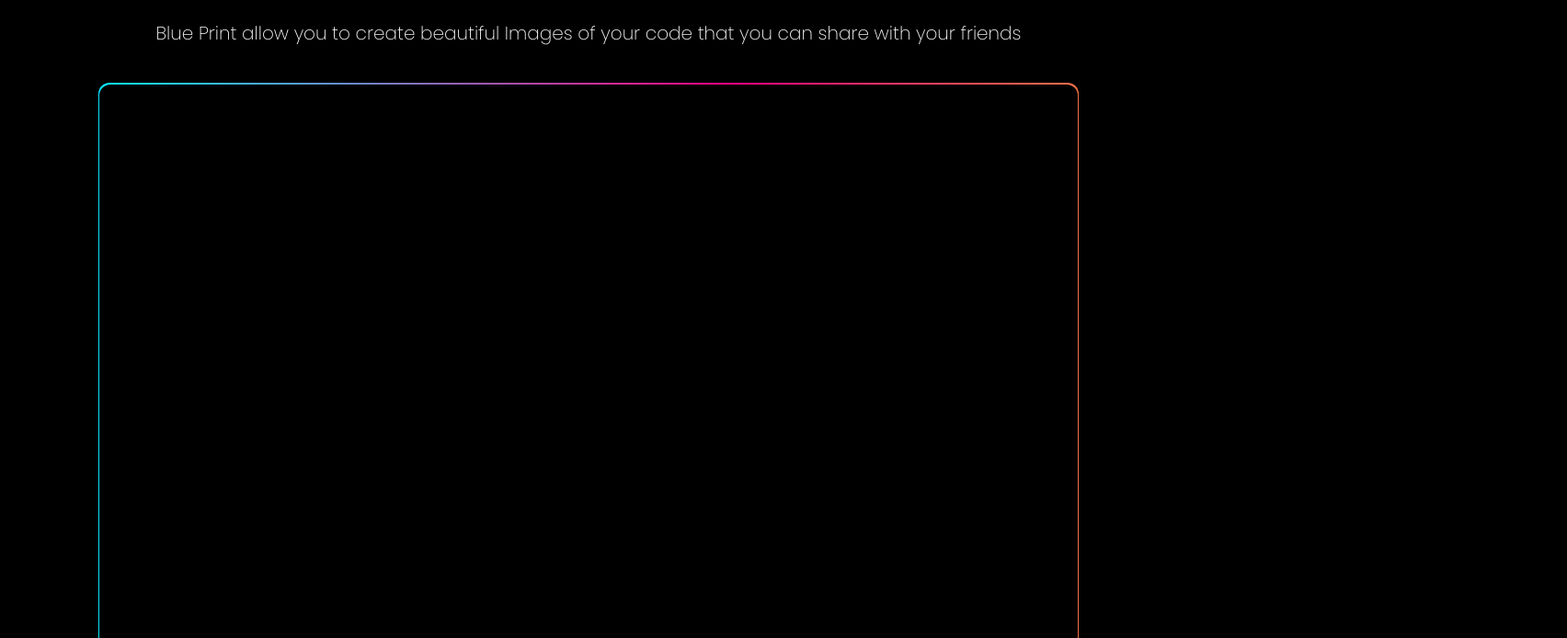
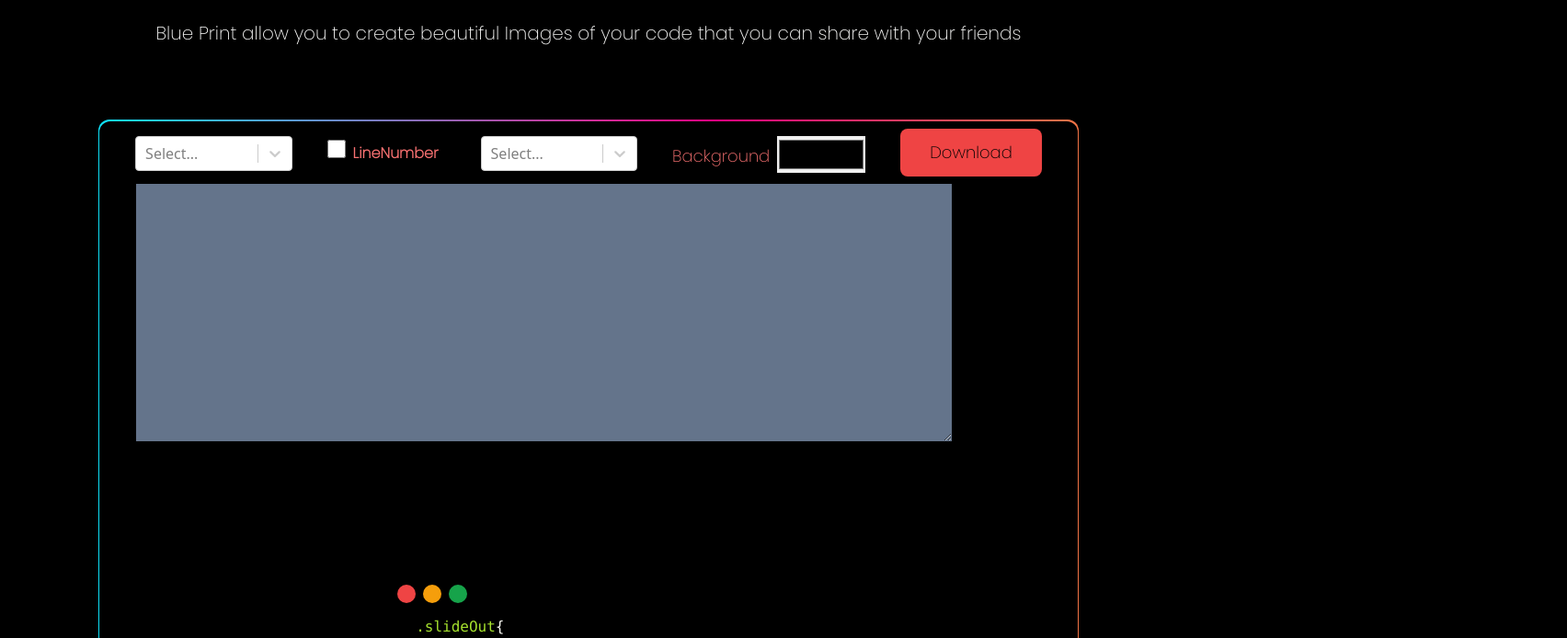
Before and after one commit to Lakshmanshankar/code-share, a React (Create React App) app: page / in a window 1280 px wide. Shown: the part 86-780 px from the top of the page at 92% size, 1704 px wide, since content can reach past the window. Built offline with nearby package versions, Linux system fonts and the light colour scheme.

Commit message:
now testing

```diff
--- a/package.json
+++ b/package.json
@@ -12,6 +12,7 @@
     "html2canvas": "^1.4.1",
     "react": "^18.2.0",
     "react-dom": "^18.2.0",
+    "react-dropdown-select": "^4.9.0",
     "react-router-dom": "^6.4.2",
     "react-scripts": "5.0.1",
     "react-select": "^5.5.7",
--- a/src/components/Highlighter.jsx
+++ b/src/components/Highlighter.jsx
@@ -1,10 +1,116 @@
 import React, { Component } from 'react'
+import Select from 'react-select';
+import html2canvas from 'html2canvas'
+import SyntaxHighlighter from 'react-syntax-highlighter';
+// eslint-disable-next-line
+import { nnfxDark } from 'react-syntax-highlighter/dist/esm/styles/hljs';
+// eslint-disable-next-line
+import { irBlack } from 'react-syntax-highlighter/dist/cjs/styles/hljs';
+// eslint-disable-next-line
+import { monokaiSublime } from 'react-syntax-highlighter/dist/cjs/styles/hljs';
+// eslint-disable-next-line
+import { atomOneDark } from 'react-syntax-highlighter/dist/cjs/styles/hljs';
+//  eslint-disable-next-line
+import { xcode } from 'react-syntax-highlighter/dist/cjs/styles/hljs';
+//  eslint-disable-next-line
+import { androidstudio } from 'react-syntax-highlighter/dist/cjs/styles/hljs';
+//  eslint-disable-next-line
+import github from 'react-syntax-highlighter/dist/cjs/styles/hljs/github';
+//  eslint-disable-next-line
+import githubGist from 'react-syntax-highlighter/dist/cjs/styles/hljs/github-gist';
+//  eslint-disable-next-line
+import gradientDark from 'react-syntax-highlighter/dist/cjs/styles/hljs/gradient-dark';
+//  eslint-disable-next-line
+import monokai from 'react-syntax-highlighter/dist/cjs/styles/hljs/monokai';
+//  eslint-disable-next-line
+import gradientLight from 'react-syntax-highlighter/dist/cjs/styles/hljs/gradient-light';
+//  eslint-disable-next-line
+import purebasic from 'react-syntax-highlighter/dist/cjs/styles/hljs/purebasic';
+//  eslint-disable-next-line
+import schoolBook from 'react-syntax-highlighter/dist/cjs/styles/hljs/school-book';
+//  eslint-disable-next-line
+import solarizedDark from 'react-syntax-highlighter/dist/cjs/styles/hljs/solarized-dark';
+//  eslint-disable-next-line
+//  eslint-disable-next-line
+//  eslint-disable-next-line
+const themes = [
+  { value: monokaiSublime, label: 'monokaiSublime' },
+  { value: irBlack, label: 'irBlack' },
+  { value: nnfxDark, label: 'nnfxDark' },
+  { value: atomOneDark, label: 'atomOneDark' },
+  { value: xcode, label: 'xcode' },
+  { value: androidstudio, label: 'andriodStudio' },
+  { value: github, label: 'github' },
+  { value: githubGist, label: 'GithubGist' },
+  { value: gradientDark, label: 'gradientDark' },
+  { value: gradientLight, label: 'gradientLight' },
+  { value: monokai, label: 'monokai' },
+  { value: purebasic, label: 'purebasic' },
+  { value: gradientDark, label: 'gradientDark' },
+  { value: schoolBook, label: 'schoolBook' },
+  { value: solarizedDark, label: 'solarizedDark' },
+  { value: gradientDark, label: 'gradientDark' },
+  { value: schoolBook, label: 'schoolBook' }
+];
+
+const colors = [
+  { value: 'Python', label: 'Python' },
+  { value: 'Javascript', label: 'javascript' },
+  { value: 'yaml', label: 'yaml' },
+  { value: 'bash', label: 'bash' },
+  { value:'c',label:'c'},
+  { value: 'cpp', label: 'c++' },
+  { value: 'docker', label: 'docker' },
+  { value: 'css', label: 'css' },
+  { value: 'csharp', label: 'c#' },
+  { value: 'dart', label: 'dart' },
+  { value: 'kotlin', label: 'kotlin' },
+  { value: 'objectivec', label: 'objectivec' },
+  { value: 'perl', label: 'perl' },
+  { value: 'php', label: 'php' },
+  { value: 'powershell', label: 'powershell' },
+  { value: 'ruby', label: 'ruby' },
+  { value: 'r', label: 'r' },
+  { value: 'rust', label: 'rust' },
+  { value: 'scala', label: 'scala' },
+  { value: 'sql', label: 'sql' },
+  { value: 'swift', label: 'swift' },
+  { value: 'typescript', label: 'typescript' },
+  { value: 'vala', label: 'vala' },
+  { value: 'x86asm', label: 'x86asm' },
+  { value: 'xml', label: 'xml' },
+  { value: 'rust', label: 'rust' },
+  { value: 'htmlbars', label: 'htmlbars' },
+
+];
 
 export default class Highlighter extends Component {
   constructor(){
     super()
     this.state={
-      code:'code-share'
+      code:'code-share',
+      theme:monokaiSublime,
+      lineNumbers:false,
+      language:'css',
+      codeString:`.slideOut{
+        transition: 0.4s;
+        opacity: 0;
+        animation: slideOut 1.25s ease;
+    }
+    @keyframes slideIn {
+        0%{
+            opacity: 0;
+            transform: translateY(0%);
+        }
+    }
+    @keyframes slideOut {
+        0%{
+            opacity: 1;
+        }
+    }
+
+      `,
+      backGround:'',
     }
   }
 
@@ -21,37 +127,108 @@ export default class Highlighter extends Component {
       this.setState({code:'Blue Print'})
     }, 3000);
   }
+  setThemes(x){
+    this.setState({theme:x.value})
+  }
+  handleLineNum(x){
+    this.setState({lineNumbers:x.target.checked})
+    console.log(this.state)
+  }
+  setCodeString(x){
+    this.setState({codeString:x.target.value})
+  }
+  setLanguage(x){
+    this.setState({language:x.value})
+  }
+  setColor(x){
+    this.setState({colors:x.target.value})
+    document.getElementById("OwnColor").style.background=toString(x.target.value)
+  }
+  setBackgroud=(e)=>{
+    document.getElementById('OwnColor').style.background=e.target.value;
+  }
+
+// Image Export
+  exportAsImage = async (element, imageFileName) => {
+  const canvas = await html2canvas(element);
+  const image = canvas.toDataURL("image/png", 1.0);
+  this.downloadImage(image, imageFileName);
+  }
+
+  downloadImage = (blob, fileName) => {
+  const fakeLink = window.document.createElement("a");
+  fakeLink.style = "display:none;";
+  fakeLink.download = fileName;
+  fakeLink.href = blob;
+
+  document.body.appendChild(fakeLink);
+  fakeLink.click();
+  document.body.removeChild(fakeLink);
+
+  fakeLink.remove();
+  };
   render() {
     return (
       <>
        <div>
         <div className=" hideMe sm:text-5xl text-2xl font-josefins py-5 font-extrabold flex justify-center mt-5" id='code-share'>{this.state.code}</div>
          <p className=' font-poppins text-stone-50 sm:text-xl text-sm flex justify-center px-7'>Blue Print allow you to create beautiful Images of your code that you can share with your friends</p>
-
-         <div className=" w-full h-screen border-gray-50 rounded-xl flex justify-center">
-
+         <div className=" w-full py-10 border-gray-50 rounded-xl flex justify-center">
           <div className=" w-5/6  h-4/5 bg-slate-50 mt-10 rounded-xl gradientShadow">
             <div className='w-full h-full border-red-500 rounded-xl bg-black'>
-              <div className="container-plate w-full py-2">
+              <div className="container-plate w-full px-5 py-2 flex justify-around border-b-orange-500">
+                <div className="themes w-1/6 mt-2">
+                <Select onChange={this.setThemes.bind(this)} options={themes} />
+                </div>
+                <div>
+                <input type="checkbox" name="lineNumber" id="lineNumber" onChange={this.handleLineNum.bind(this)} className="isChecked mt-3"/>
+                <label htmlFor="lineNumber" className='font-poppins text-red-400 px-2 font-bold'>LineNumber</label>
+                </div>
+                <div className="colors w-1/6 mt-2">
+                <Select onChange={this.setLanguage.bind(this)} options={colors}/>
+                </div>
+                <div className="flex font-poppins text-gray-50">
+                  <label htmlFor="backgroundColor" className="font-poppins text-lg mt-4 text-red-400">Background</label>
+                  <input type="color" name="backgroundColor" id="bg-color" className="sm:w-24 sm:h-10 ml-2 mt-2 border-collapse border-0" onChange={this.setBackgroud}/>
+                </div>
+                <div className="last">
+                  <button className=' bg-red-500 font-poppins text-lg rounded-lg px-8 py-3 border-0' onClick={()=>{this.exportAsImage(document.getElementById('OwnColor'),"text")}}>Download</button>
+                </div>
+              </div>
 
+              {/* Text Area Here */}
+              <div className="inputArea">
+                <textarea name="code-share" id="codeString" cols="30" rows="10" className='ml-10 mr-10 px-5 py-5 w-5/6 bg-slate-500 font-poppins transition-all' onInput={this.setCodeString.bind(this)}>
+                </textarea>
+              </div>
+
+          <div className="basewrapper full flex justify-center px-10 py-20 ">
+              <div className="highlighter w-max flex px-32 py-10 rounded-2xl bg-black" id='OwnColor' >
+              <span className='wrapperOne w-full flex '>
+              {/* <div className="hldCont w-16 bg-transparent flex justify-between py-1"> */}
+                  <div className="contianers-1 w-5 h-5 ml-2 rounded-full bg-red-500 "></div>
+                  <div className="contianers-2 w-5 h-5 ml-2 rounded-full bg-amber-500"></div>
+                  <div className="contianers-3 w-5 h-5 ml-2 rounded-full bg-green-600"></div>
+              </span>
+                <SyntaxHighlighter language={this.state.languagec} style={this.state.theme} showLineNumbers={this.state.lineNumbers} wrapLongLines={true} className="Program py-6 rounded-xl"    customStyle={{
+                      backgroundColor: "rgba(0,0,0,0.4)",
+                      opacity: "1",
+                      marginTop: "1rem",
+                      padding:"3rem"
+                  }} >
+                {this.state.codeString}
+                </SyntaxHighlighter>
+                </div>
               </div>
             </div>
           </div>
          </div>
+
+
+
+
       </div>
       </>
     )
   }
 }
-
-
-
-// import React from 'react'
-// import { useState,useRef,useEffect } from 'react2xl'
-// export default function Highlighter() {
-//   var [codeshare,setShare]=useState('code-share')
-//   window.onload()
-//   return (
-
-//   )
-// }
--- a/src/index.css
+++ b/src/index.css
@@ -42,3 +42,20 @@ body{
   transition: 1.5s;
   transform: translateY(25%);
 }
+.isChecked{
+  width: 20px;
+  height: 20px;
+  accent-color: red;
+}
+
+.Program{
+  min-height: 20px;
+  padding-top: 32px;
+
+}
+
+.wrapperOne{
+  margin-top:30px;
+  position: absolute;
+  margin-left: 20px;
+}
```
Also changed, not shown: 1 other file (tests, documents, lock files or other folders).
